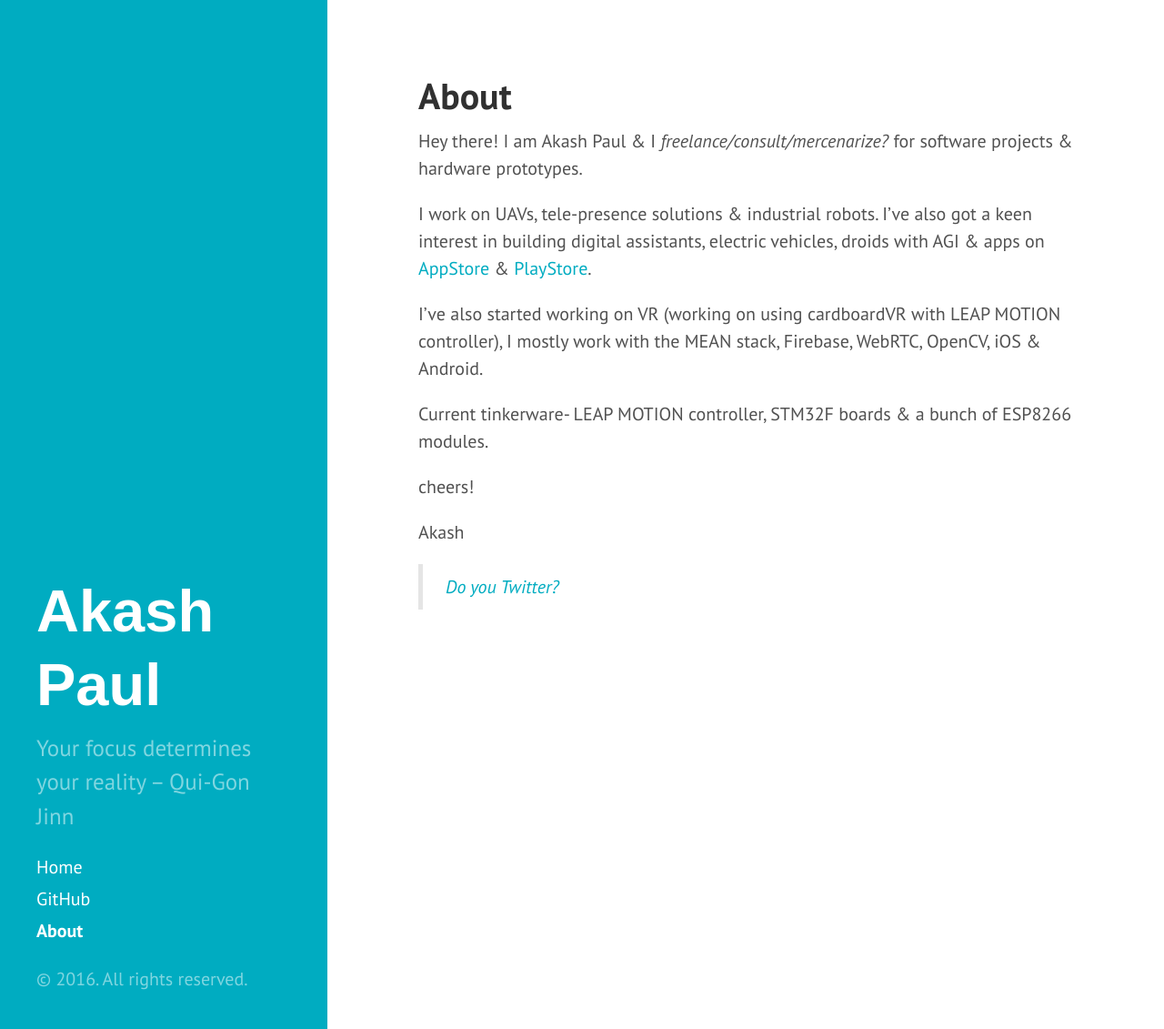
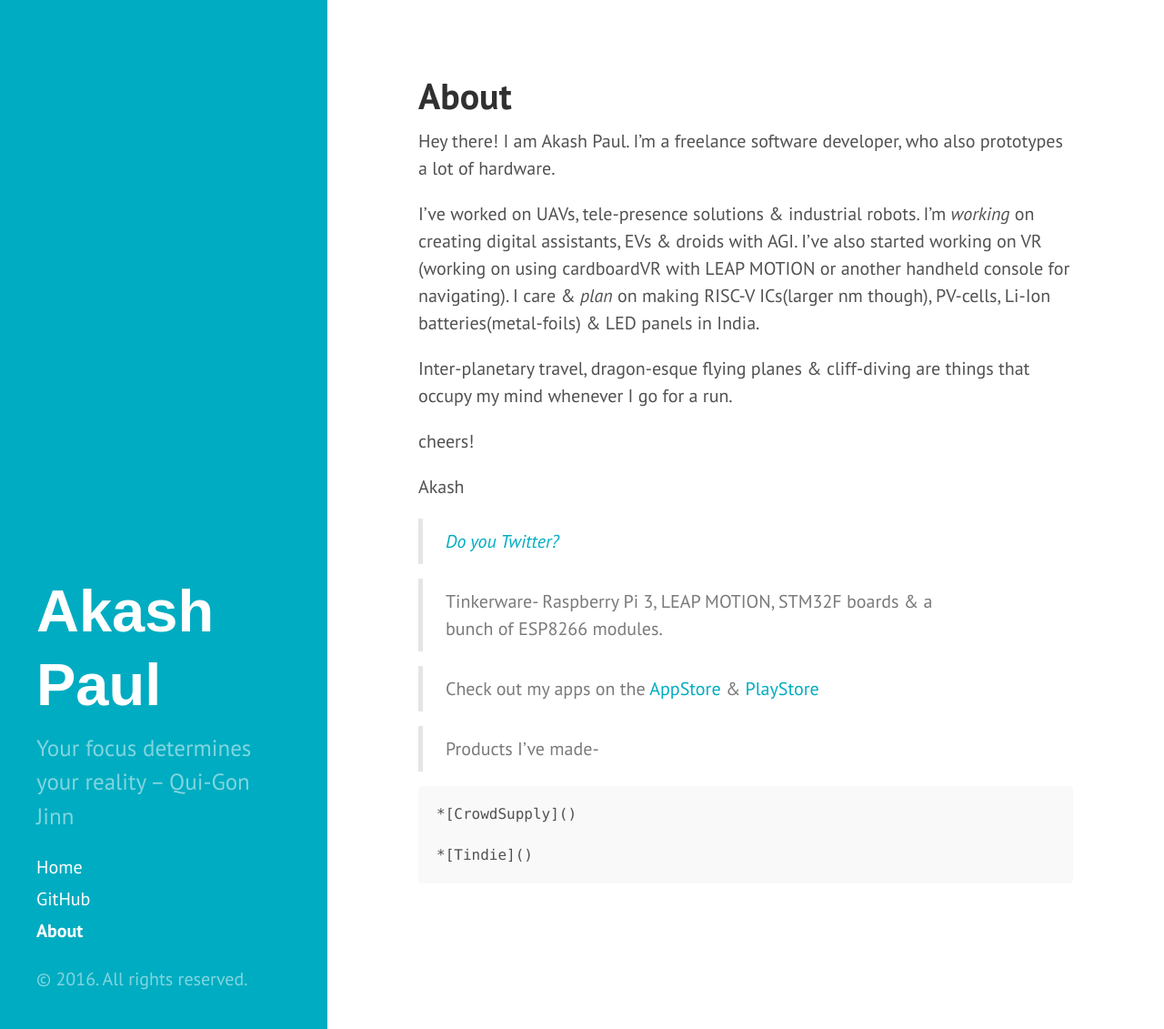
Before and after one commit to iakashpaul/iakashpaul.github.io, a Jekyll site: the page built from about.md, in a window 1280 px wide and 1131 px high. Shown: the whole window at 91% size. Built offline with Jekyll 4.4.1, drawn with Linux system fonts in a browser that asks for light colours.

Commit message:
Update about.md

```diff
--- a/about.md
+++ b/about.md
@@ -2,17 +2,24 @@
 layout: page
 title: About
 ---
-Hey there! I am Akash Paul & I _freelance/consult/mercenarize?_ for software projects & hardware prototypes.
+Hey there! I am Akash Paul. I'm a freelance software developer, who also prototypes a lot of hardware.
 
-I work on UAVs, tele-presence solutions & industrial robots. I've also got a keen interest in building digital assistants, electric vehicles, droids with AGI & apps on [AppStore]() & [PlayStore]().
+I've worked on UAVs, tele-presence solutions & industrial robots. I'm _working_ on creating digital assistants, EVs & droids with AGI. I've also started working on VR (working on using cardboardVR with LEAP MOTION or another handheld console for navigating). I care & _plan_ on making RISC-V ICs(larger nm though), PV-cells, Li-Ion batteries(metal-foils) & LED panels in India.
 
-I've also started working on VR (working on using cardboardVR with LEAP MOTION controller),
-I mostly work with the MEAN stack, Firebase, WebRTC, OpenCV, iOS & Android.
-
-Current tinkerware- LEAP MOTION controller, STM32F boards & a bunch of ESP8266 modules.
+Inter-planetary travel, dragon-esque flying planes & cliff-diving are things that occupy my mind whenever I go for a run.
 
 cheers!
 
 Akash
 
 >[_Do you Twitter?_](https://twitter.com/iakashpaul)
+
+> Tinkerware- Raspberry Pi 3, LEAP MOTION, STM32F boards & a bunch of ESP8266 modules.
+
+> Check out my apps on the [AppStore]() & [PlayStore]()
+
+> Products I've made-
+
+    *[CrowdSupply]()
+
+    *[Tindie]()
```
